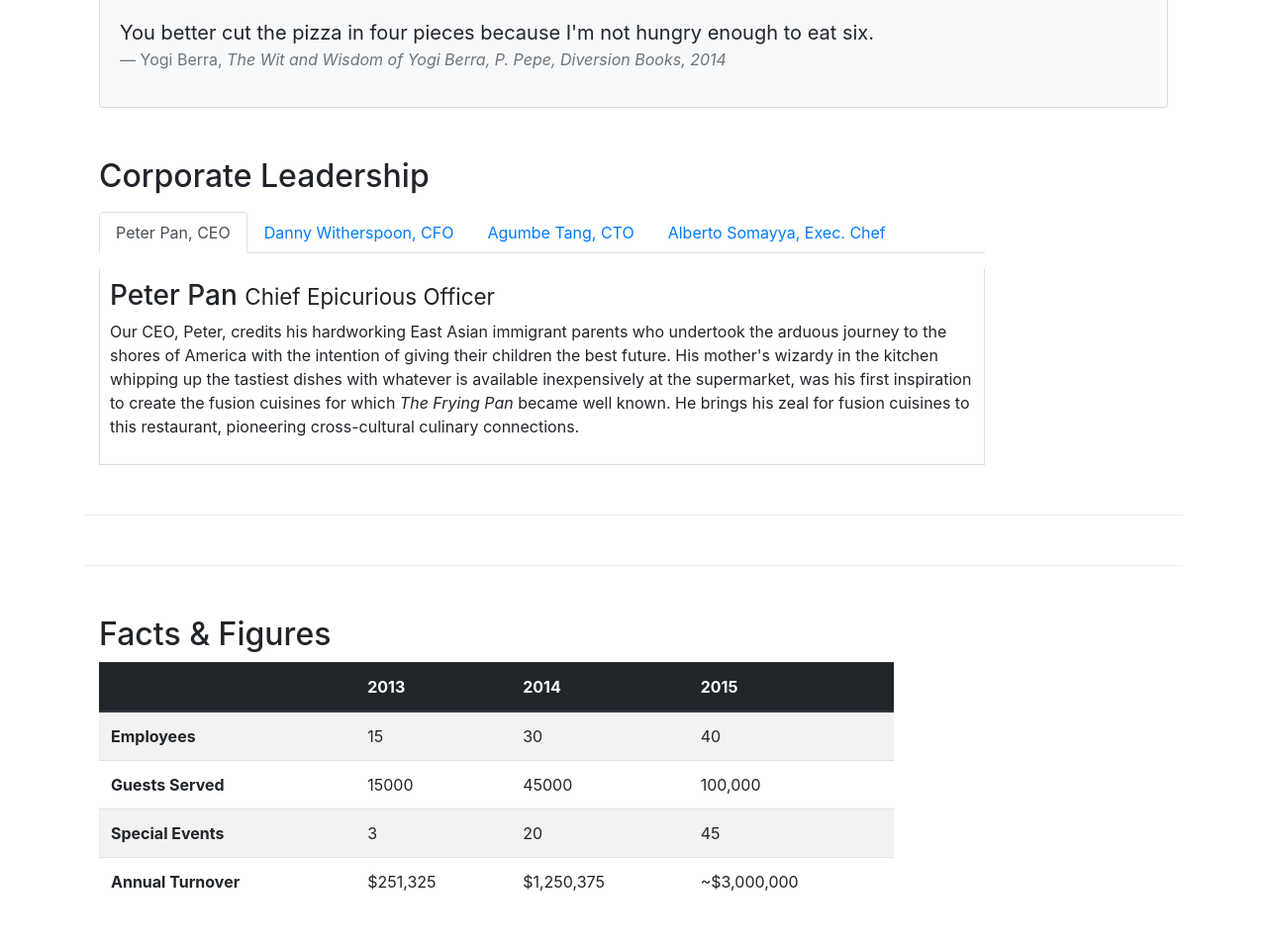
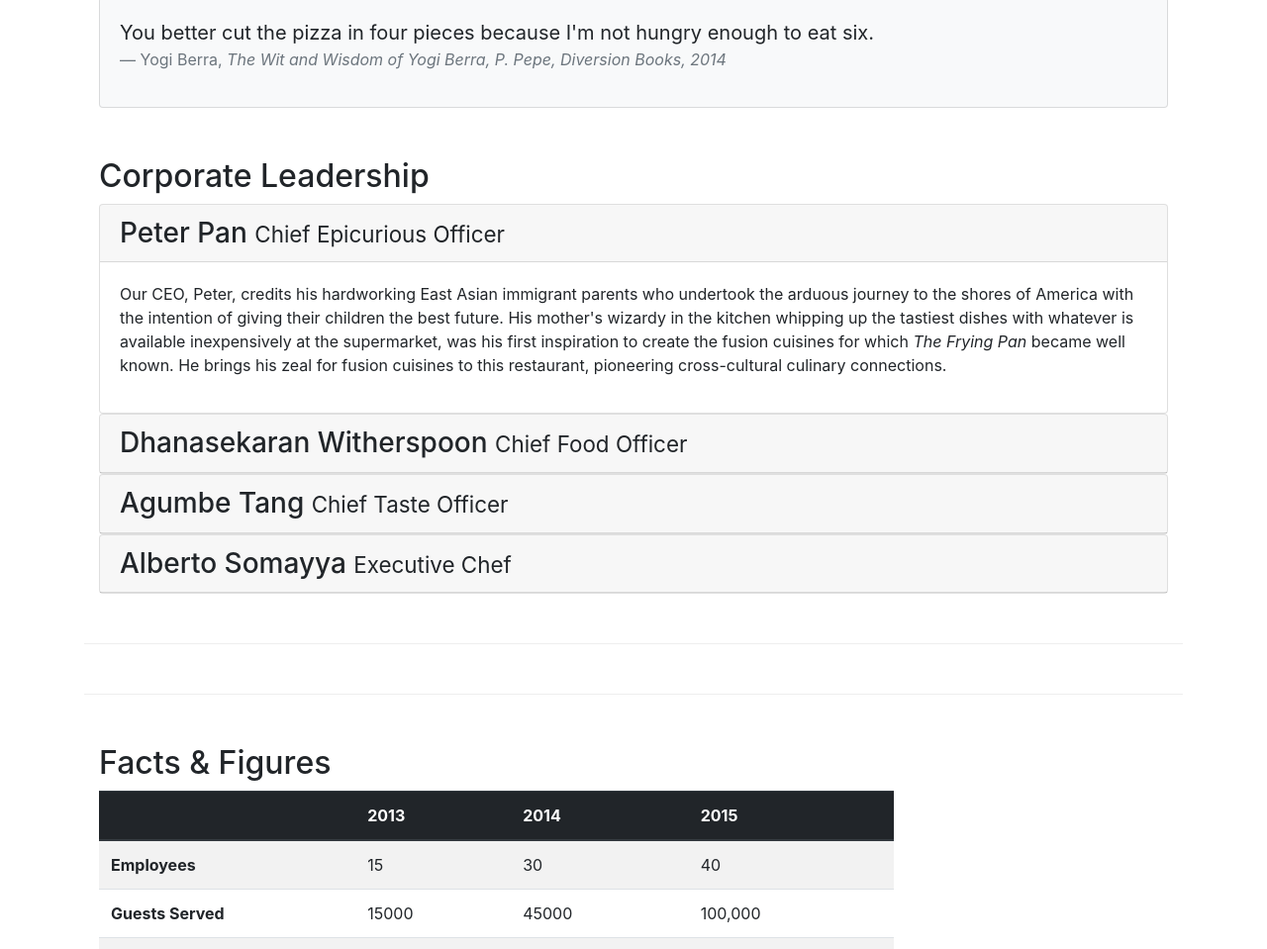
Before and after one commit to teghdeep/conFusionBootstrap, a website: page aboutus.html in a window 1280 px wide. Shown: the part 762-1721 px from the top of the page at 99% size. Drawn offline with nearby package versions, Linux system fonts and the light colour scheme.

Commit message:
Accordion

```diff
--- a/aboutus.html
+++ b/aboutus.html
@@ -116,33 +116,22 @@
     </div>
 
         <div class="row row-content">
-          <div class="col-12 col-sm-10 ">
+          <div class="col-12">
           <h2>Corporate Leadership</h2>
-         <p>
-          <ul class="nav nav-tabs">
-            <li class="nav-item">
-              <a class="nav-link active" href="#peter"
-                role="tab" data-toggle="tab">Peter Pan, CEO</a>
-            </li>
-            <li class="nav-item ">
-              <a class="nav-link " href="#danny" role="tab"
-                data-toggle="tab">Danny Witherspoon, CFO</a>
-            </li>
-            <li class="nav-item ">
-              <a class="nav-link" href="#agumbe"role="tab"
-                data-toggle="tab">Agumbe Tang, CTO</a>
-            </li>
-            <li class="nav-item ">
-              <a class="nav-link" href="#alberto" role="tab"
-                data-toggle="tab">Alberto Somayya, Exec. Chef</a>
-            </li>
-        </ul></p>
-        <div class="tab-content">
 
-          <div role="tabpanel" class="tab-pane fade show active" id="peter">
-          <h3>Peter Pan <small>Chief Epicurious Officer</small></h3>
-          <p>
-            Our CEO, Peter, credits his hardworking East Asian immigrant parents
+        <div class="accordion">
+
+          <div class="card">
+            <div class="card-header" role="tab" id="peterhead">
+            <h3 class="mb-0">
+                <a data-toggle="collapse" data-target="#peter">
+                Peter Pan <small>Chief Epicurious Officer</small>
+                </a>
+            </h3>
+            </div>
+            <div class="collapse show" id="peter" data-parent="#accordion">
+                <div class="card-body">
+                    <p class="d-none d-sm-block">Our CEO, Peter, credits his hardworking East Asian immigrant parents
                       who undertook the arduous journey to the shores of America with the
                       intention of giving their children the best future. His mother's
                       wizardy in the kitchen whipping up the tastiest dishes with whatever
@@ -150,45 +139,75 @@
                       inspiration to create the fusion cuisines for which
                       <em>The Frying Pan</em> became well known. He brings his zeal for
                       fusion cuisines to this restaurant, pioneering cross-cultural
-            culinary connections.
-          </p>
+                      culinary connections.</p>
                 </div>
-          <div role="tabpanel" class="tab-pane fade" id="danny">
-          <h3>Dhanasekaran Witherspoon <small>Chief Food Officer</small></h3>
-          <p>
-            Our CFO, Danny, as he is affectionately referred to by his
+             </div>
+           </div>
+
+           <div class="card">
+            <div class="card-header" role="tab" id="dannyhead">
+            <h3 class="mb-0">
+                <a data-toggle="collapse" data-target="#danny">
+                  Dhanasekaran Witherspoon <small>Chief Food Officer</small>
+                </a>
+            </h3>
+            </div>
+            <div class="collapse" id="danny" data-parent="#accordion">
+                <div class="card-body">
+                    <p class="d-none d-sm-block">Our CFO, Danny, as he is affectionately referred to by his
                       colleagues, comes from a long established family tradition in
                       farming and produce. His experiences growing up on a farm in the
                       Australian outback gave him great appreciation for varieties of food
                       sources. As he puts it in his own words,
                       <em
                         >Everything that runs, wins, and everything that stays, pays!</em
-            >
-          </p>
+                      ></p>
+                </div>
+             </div>
            </div>
 
-          <div role="tabpanel" class="tab-pane fade" id="agumbe">
-          <h3>Agumbe Tang <small>Chief Taste Officer</small></h3>
-          <p>
-            Blessed with the most discerning gustatory sense, Agumbe, our CTO,
+           <div class="card">
+            <div class="card-header" role="tab" id="agumbehead">
+            <h3 class="mb-0">
+                <a data-toggle="collapse" data-target="#agumbe">
+                  Agumbe Tang <small>Chief Taste Officer</small>
+                </a>
+            </h3>
+            </div>
+            <div class="collapse" id="agumbe" data-parent="#accordion">
+                <div class="card-body">
+                    <p class="d-none d-sm-block">Blessed with the most discerning gustatory sense, Agumbe, our CTO,
                       personally ensures that every dish that we serve meets his exacting
                       tastes. Our chefs dread the tongue lashing that ensues if their dish
                       does not meet his exacting standards. He lives by his motto,
-            <em>You click only if you survive my lick.</em>
-          </p></div>
+                      <em>You click only if you survive my lick.</em></p>
+                </div>
+             </div>
+           </div>
 
-          <div role="tabpanel" class="tab-pane fade" id="alberto">
-          <h3>Alberto Somayya <small>Executive Chef</small></h3>
-          <p>
-            Award winning three-star Michelin chef with wide International
+           <div class="card">
+            <div class="card-header" role="tab" id="albertohead">
+            <h3 class="mb-0">
+                <a data-toggle="collapse" data-target="#alberto">
+                  Alberto Somayya <small>Executive Chef</small>
+                </a>
+            </h3>
+            </div>
+            <div class="collapse" id="alberto" data-parent="#accordion">
+                <div class="card-body">
+                    <p class="d-none d-sm-block">Award winning three-star Michelin chef with wide International
                       experience having worked closely with whos-who in the culinary
                       world, he specializes in creating mouthwatering Indo-Italian fusion
                       experiences. He says,
                       <em
                         >Put together the cuisines from the two craziest cultures, and you
                         get a winning hit! Amma Mia!</em
-            >
-          </p></div>
+                      ></p>
+                </div>
+             </div>
+           </div>
+
+
          </div>
         </div>
         </div>
```
Lines whose indentation alone changed are shown as unchanged.
